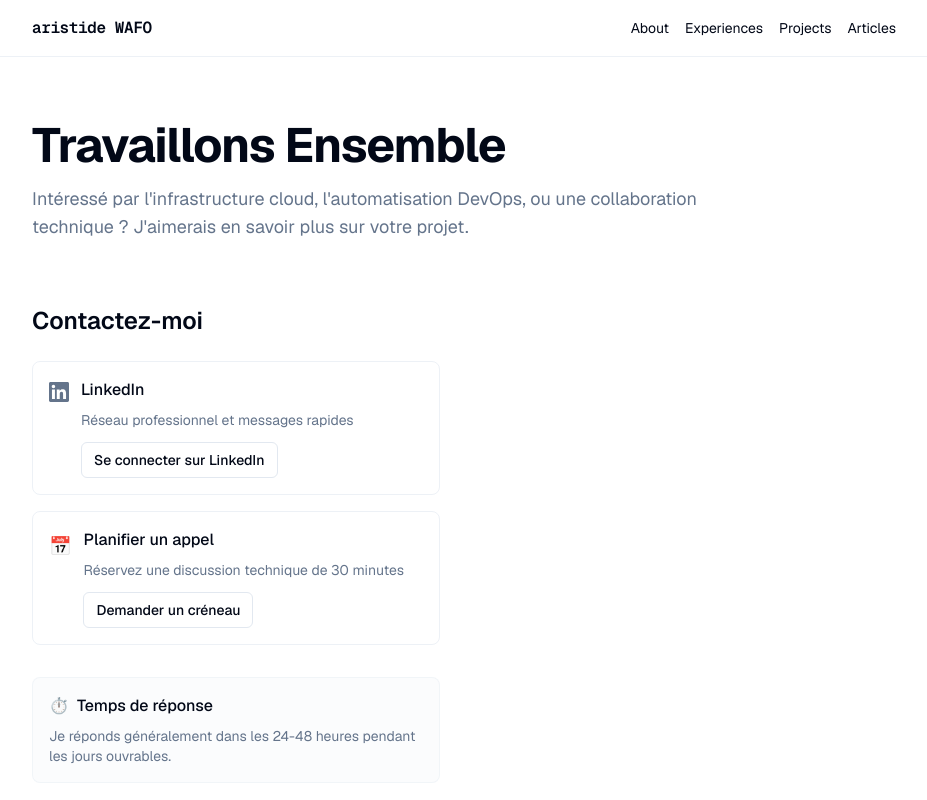
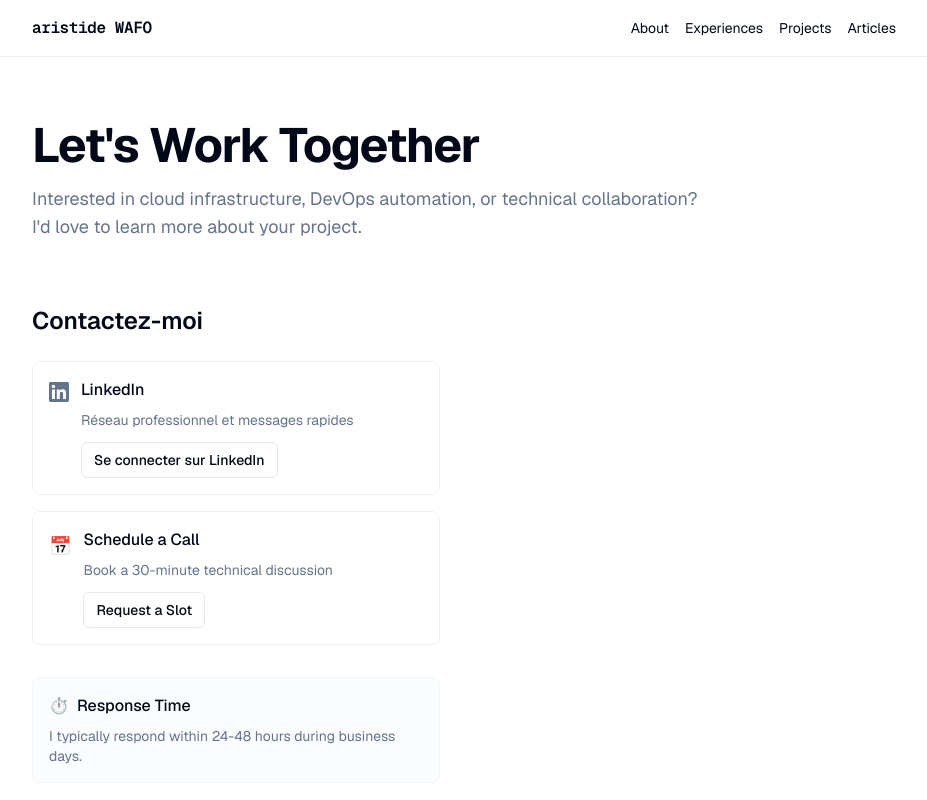
Before and after one commit to AristideWafo/ariwafo.me, a Next.js app: page /contact in a window 1280 px wide. Shown: the top 800 px of the page, without its empty margins (176-1103 px from the left). Built offline with nearby package versions, Linux system fonts and the light colour scheme.

Commit message:
feat: all english page

```diff
--- a/app/about/page.tsx
+++ b/app/about/page.tsx
@@ -5,9 +5,9 @@ import { PortraitCard } from "../../src/components/sections/about/PortraitCard";
 import { SocialLinks } from "../../src/components/sections/about/SocialLinks";
 
 export const metadata: Metadata = {
-  title: `À propos — ${siteProfile.name}`,
+  title: `About — ${siteProfile.name}`,
   description:
-    "Placeholder about page: background, role, professional focus, collaboration style, interests. (≤155 chars placeholder)",
+    "Learn more about my background, role, professional focus, collaboration style, and interests as a Cloud & DevOps Engineer.",
 };
 
 export default function AboutPage() {
@@ -16,8 +16,7 @@ export default function AboutPage() {
       <div className="grid grid-cols-1 lg:grid-cols-2 gap-10 lg:gap-16 items-start">
         <div>
           <AboutIntro />
-          <div className="mt-12">
-          </div>
+          <div className="mt-12"></div>
         </div>
         <aside className="space-y-10" aria-label="Profile media and links">
           <PortraitCard />
--- a/app/articles/page.tsx
+++ b/app/articles/page.tsx
@@ -54,11 +54,11 @@ export default function ArticlesPage() {
       <Section className="pb-0 md:pb-0">
         <div className="space-y-4">
           <h1 className="text-4xl md:text-5xl font-bold tracking-tight">
-            Articles & Ressources
+            Articles & Resources
           </h1>
           <p className="text-muted-foreground text-lg max-w-2xl">
-            Guides techniques, retours d&apos;expérience et ressources sur
-            l&apos;infrastructure cloud, DevOps et les technologies modernes.
+            Technical guides, experience feedback and resources on cloud
+            infrastructure, DevOps and modern technologies.
           </p>
         </div>
 
@@ -85,7 +85,7 @@ export default function ArticlesPage() {
       {!hasResults ? (
         <Section>
           <p className="text-center text-muted-foreground py-12">
-            Aucun article trouvé pour ce tag.
+            No articles found for this tag.
           </p>
         </Section>
       ) : (
@@ -108,13 +108,13 @@ export default function ArticlesPage() {
             <Section>
               <div className="space-y-6">
                 <div className="flex items-center gap-3">
-                  <h2 className="text-2xl font-semibold">Articles Externes</h2>
+                  <h2 className="text-2xl font-semibold">External Articles</h2>
                   <span className="px-2 py-1 text-xs font-medium bg-muted text-muted-foreground rounded-full">
                     {filteredExternalArticles.length}
                   </span>
                 </div>
                 <p className="text-muted-foreground text-sm">
-                  Retrouvez mes publications sur Medium, Dev.to et LinkedIn
+                  Find my publications on Medium, Dev.to and LinkedIn
                 </p>
                 <div className="grid gap-6 md:grid-cols-2 lg:grid-cols-3">
                   {filteredExternalArticles.map((article) => (
--- a/app/contact/page.tsx
+++ b/app/contact/page.tsx
@@ -8,7 +8,7 @@ import { LinkedinIcon } from "../../public/icons/LinkedinIcon";
 export const metadata: Metadata = {
   title: "Contact - Aristide WAFO",
   description:
-    "Contactez-moi pour vos projets d'infrastructure cloud, collaborations DevOps ou discussions techniques.",
+    "Contact me for your cloud infrastructure projects, DevOps collaborations or technical discussions.",
 };
 
 export default function ContactPage() {
@@ -42,12 +42,11 @@ export default function ContactPage() {
 
         <div className="space-y-4">
           <h1 className="text-4xl md:text-5xl font-bold tracking-tight">
-            Travaillons Ensemble
+            Let&apos;s Work Together
           </h1>
           <p className="text-muted-foreground text-lg max-w-2xl">
-            Intéressé par l&apos;infrastructure cloud, l&apos;automatisation
-            DevOps, ou une collaboration technique ? J&apos;aimerais en savoir
-            plus sur votre projet.
+            Interested in cloud infrastructure, DevOps automation, or technical
+            collaboration? I&apos;d love to learn more about your project.
           </p>
         </div>
       </Section>
@@ -94,15 +93,15 @@ export default function ContactPage() {
                       📅
                     </span>
                     <div className="flex-1">
-                      <h3 className="font-medium mb-2">Planifier un appel</h3>
+                      <h3 className="font-medium mb-2">Schedule a Call</h3>
                       <p className="text-muted-foreground text-sm mb-3">
-                        Réservez une discussion technique de 30 minutes
+                        Book a 30-minute technical discussion
                       </p>
                       <Link
-                        href={`mailto:${siteProfile.email}?subject=Demande de rendez-vous`}
+                        href={`mailto:${siteProfile.email}?subject=Meeting Request`}
                         className="inline-flex items-center justify-center rounded-md text-sm font-medium ring-offset-background transition-colors focus-visible:outline-none focus-visible:ring-2 focus-visible:ring-ring focus-visible:ring-offset-2 disabled:pointer-events-none disabled:opacity-50 border border-input bg-background hover:bg-accent hover:text-accent-foreground h-9 px-3"
                       >
-                        Demander un créneau
+                        Request a Slot
                       </Link>
                     </div>
                   </div>
@@ -114,11 +113,10 @@ export default function ContactPage() {
             <div className="p-4 bg-muted/30 rounded-lg border border-border/40">
               <h3 className="font-medium mb-2 flex items-center gap-2">
                 <span>⏱️</span>
-                Temps de réponse
+                Response Time
               </h3>
               <p className="text-muted-foreground text-sm">
-                Je réponds généralement dans les 24-48 heures pendant les jours
-                ouvrables.
+                I typically respond within 24-48 hours during business days.
               </p>
             </div>
           </div>
@@ -126,9 +124,7 @@ export default function ContactPage() {
           {/* Contact Form */}
           {process.env.NEXT_PUBLIC_CONTACT_FORM === "true" && (
             <div>
-              <h2 className="text-2xl font-semibold mb-6">
-                Envoyer un message
-              </h2>
+              <h2 className="text-2xl font-semibold mb-6">Send a Message</h2>
               <ContactForm />
             </div>
           )}
--- a/app/experiences/page.tsx
+++ b/app/experiences/page.tsx
@@ -4,8 +4,9 @@ import ExperienceCard from "@/components/experience/ExperienceCard";
 import { work } from "@/lib/content/experience";
 
 export const metadata: Metadata = {
-  title: "Mes Expériences - Aristide WAFO",
-  description: "Découvrez mon parcours professionnel et mes expériences en tant qu'ingénieur Cloud & DevOps.",
+  title: "My Experiences - Aristide WAFO",
+  description:
+    "Discover my professional journey and experiences as a Cloud & DevOps Engineer.",
 };
 
 export default function ExperiencesPage() {
@@ -13,14 +14,13 @@ export default function ExperiencesPage() {
     <main className="min-h-screen">
       {/* Header avec navigation */}
       <Section className="pb-0 md:pb-0">
-
         <div className="space-y-4">
           <h1 className="text-4xl md:text-5xl font-bold tracking-tight">
-            Mes Expériences
+            My Experiences
           </h1>
           <p className="text-muted-foreground text-lg max-w-2xl">
-            Découvrez mon parcours professionnel et les projets sur lesquels j&apos;ai travaillé
-            en tant qu&apos;ingénieur Cloud & DevOps.
+            Discover my professional journey and the projects I&apos;ve worked
+            on as a Cloud & DevOps Engineer.
           </p>
         </div>
       </Section>
--- a/app/layout.tsx
+++ b/app/layout.tsx
@@ -12,21 +12,23 @@ title: {
     default: "Aristide WAFO – Cloud & DevOps Engineer Portfolio",
     template: "%s | Aristide WAFO Portfolio",
   },
-description: "Portfolio professionnel d'Aristide WAFO, Cloud & DevOps Engineer. Découvrez mes projets, certifications AWS et Terraform, et mes expériences en développement, cloud et CI/CD.",
+  description:
+    "Professional portfolio of Aristide WAFO, Cloud & DevOps Engineer. Discover my projects, AWS and Terraform certifications, and my experience in development, cloud and CI/CD.",
   openGraph: {
     title: "Aristide WAFO – Cloud & DevOps Engineer Portfolio",
-  description: "Découvrez mes projets, mon expertise Cloud (AWS, Terraform) et mes réalisations DevOps. Passionné par l'automatisation, l'architecture cloud et l'innovation.",
+    description:
+      "Discover my projects, Cloud expertise (AWS, Terraform) and DevOps achievements. Passionate about automation, cloud architecture and innovation.",
     url: "https://aristidewafo.me",
     siteName: "Aristide WAFO – Portfolio",
-  locale: "fr_FR",
+    locale: "en_US",
     type: "website",
   },
   robots: {
     index: true,
     follow: true,
   },
-metadataBase: new URL("https://aristidewafo.me"),}
-
+  metadataBase: new URL("https://aristidewafo.me"),
+};
 
 export default function RootLayout({
   children,
@@ -42,12 +44,9 @@ export default function RootLayout({
           "bg-background text-foreground font-sans min-h-dvh antialiased"
         )}
       >
-
         <Header />
         <main id="main" role="main" className="relative">
-          <PageTransition>
-            {children}
-          </PageTransition>
+          <PageTransition>{children}</PageTransition>
         </main>
         <Footer />
       </body>
--- a/app/projects/page.tsx
+++ b/app/projects/page.tsx
@@ -1,4 +1,4 @@
-'use client';
+"use client";
 
 import { useState, useMemo } from "react";
 import { Section } from "@/components/ui/Section";
@@ -6,15 +6,14 @@ import { projects } from "@/lib/content/projects/data";
 import { ProjectCard } from "@/components/projects/ProjectCard";
 import { cn } from "@/lib/utils";
 
-
 export default function ProjectsPage() {
   const [selectedTag, setSelectedTag] = useState<string>("All");
 
   // Extraire tous les tags uniques des projets
   const allTags = useMemo(() => {
     const tagsSet = new Set<string>();
-    projects.forEach(project => {
-      project.tags?.forEach(tag => tagsSet.add(tag));
+    projects.forEach((project) => {
+      project.tags?.forEach((tag) => tagsSet.add(tag));
     });
     return ["All", ...Array.from(tagsSet).sort()];
   }, []);
@@ -22,9 +21,7 @@ export default function ProjectsPage() {
   // Filtrer les projets par tag
   const filteredProjects = useMemo(() => {
     if (selectedTag === "All") return projects;
-    return projects.filter(project =>
-      project.tags?.includes(selectedTag)
-    );
+    return projects.filter((project) => project.tags?.includes(selectedTag));
   }, [selectedTag]);
 
   return (
@@ -33,12 +30,11 @@ export default function ProjectsPage() {
       <Section className="pb-0 md:pb-0 ">
         <div className="space-y-4">
           <h1 className="text-4xl md:text-5xl font-bold tracking-tight">
-            Mes Projets
+            My Projects
           </h1>
           <p className="text-muted-foreground text-lg max-w-2xl">
-            Une sélection de projets d&apos;infrastructure cloud,
-            d&apos;automatisation DevOps et de solutions techniques que
-            j&apos;ai développés.
+            A selection of cloud infrastructure, DevOps automation, and
+            technical solutions I&apos;ve developed.
           </p>
         </div>
 
@@ -72,7 +68,7 @@ export default function ProjectsPage() {
             </div>
           ) : (
             <p className="text-center text-muted-foreground py-12">
-              Aucun projet trouvé pour ce tag.
+              No projects found for this tag.
             </p>
           )}
         </div>
```
Lines whose indentation alone changed are shown as unchanged.
